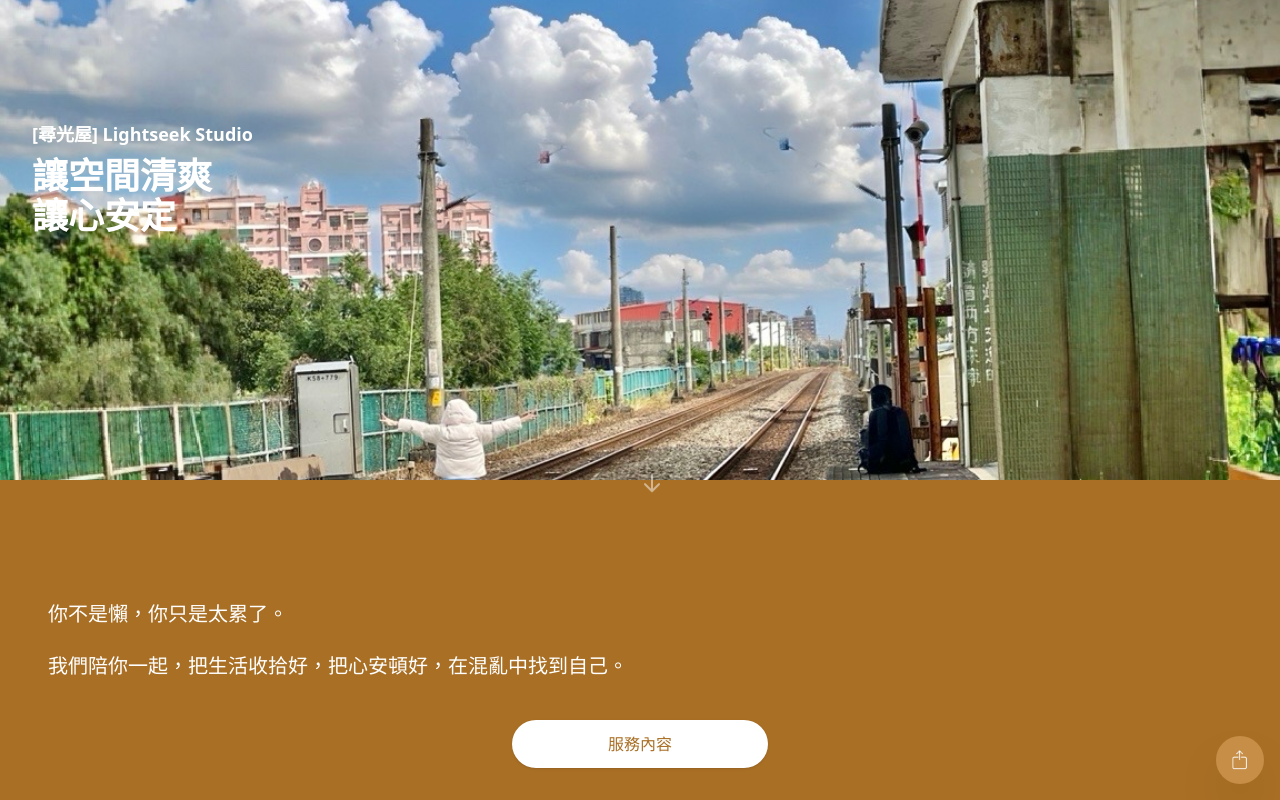
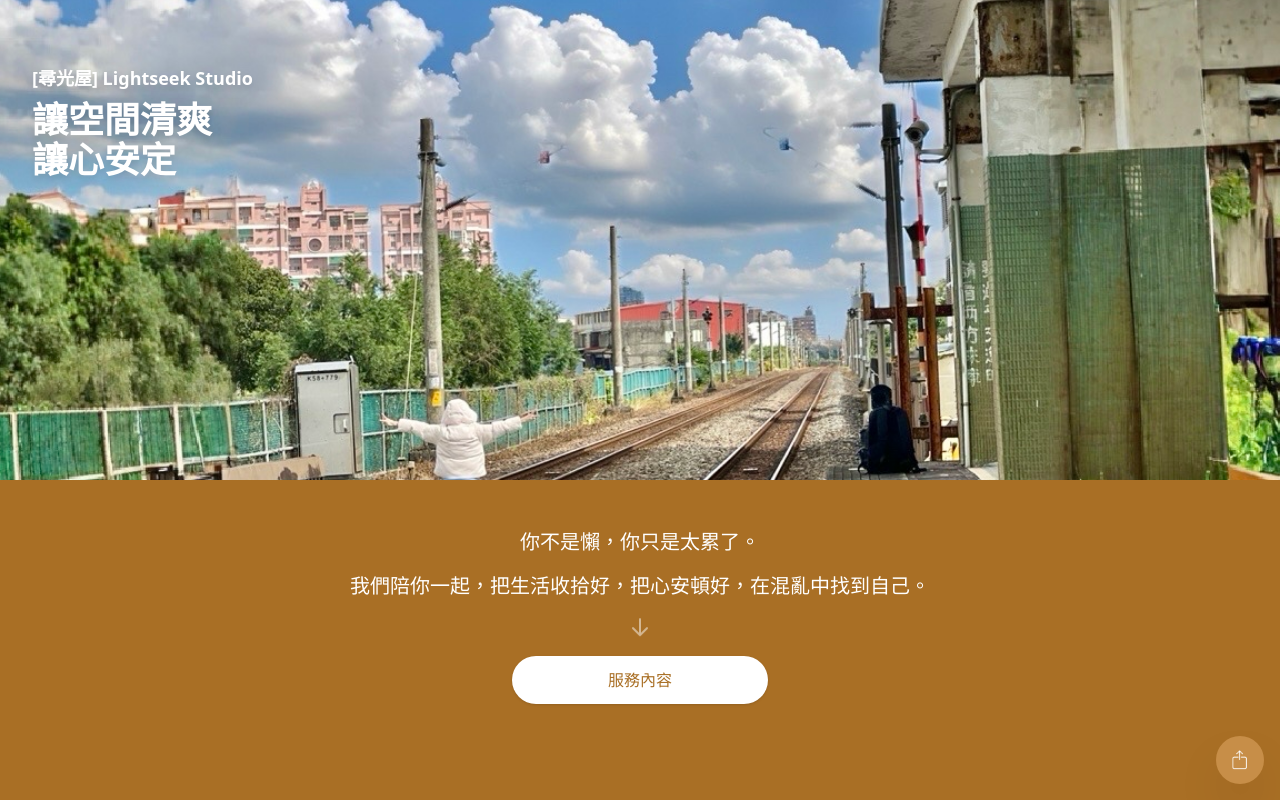
Before and after one commit to lightseek2025/qr-profile, a plain HTML site: page index.html in a window 1280 px wide. Drawn offline with nearby package versions, Linux system fonts and the light colour scheme.

Commit message:
Update index.html

```diff
--- a/index.html
+++ b/index.html
@@ -1,13 +1,13 @@
 <!DOCTYPE html>
 <html lang="zh-Hant" class="scroll-smooth overflow-hidden">
 <head>
-  <meta charset="UTF-8">
+  <meta charset="UTF-8" />
   <meta name="viewport" content="width=device-width, initial-scale=1.0" />
   <title>Lightseek Studio - 讓空間清爽．讓心安定</title>
   <script src="https://cdn.tailwindcss.com"></script>
   <link href="https://cdn.jsdelivr.net/npm/aos@2.3.4/dist/aos.css" rel="stylesheet" />
   <style>
-    /* Hero 區高度 100vh，內部可滾動 */
+    /* Hero 區高度 100vh，可內部滾動，並保留底部安全區緩衝 */
     #hero {
       height: 100vh;
       overflow-y: auto;
@@ -18,35 +18,35 @@
 <body class="bg-white text-gray-800">
   <script>window.addEventListener('load',()=>window.scrollTo(0,0));</script>
 
-  <!-- Hero 區：Banner 60vh + 棕色文案區 40vh -->
+  <!-- Hero 區：Banner (60vh) + 文本 (40vh) -->
   <section id="hero">
-    <!-- Banner 圖片 60vh，並覆蓋 LOGO + 標題 -->
+    <!-- Banner 圖片 60vh -->
     <div class="relative h-[60vh] w-full overflow-hidden">
       <img src="assets/banner.jpg" alt="Banner" class="w-full h-full object-cover object-center">
-      <!-- Logo & 主標：置於圖片左上，中間偏上 -->
-      <div class="absolute left-8 top-1/4 text-white">
+      <!-- 品牌標題：置於圖片偏中上，並加陰影增強可讀性 -->
+      <div class="absolute left-8 top-16 text-white drop-shadow-lg">
         <h2 class="text-lg font-semibold">[尋光屋] Lightseek Studio</h2>
         <h1 class="text-3xl sm:text-4xl font-bold mt-2">讓空間清爽<br>讓心安定</h1>
       </div>
     </div>
-    <!-- 棕色區域 40vh，文字、箭頭、按鈕 -->
-    <div class="h-[40vh] bg-[#A96F25] px-8 sm:px-12 py-12 flex flex-col items-start justify-center text-white space-y-6 relative">
-      <p class="text-lg sm:text-xl leading-relaxed">你不是懶，你只是太累了。</p>
-      <p class="text-lg sm:text-xl leading-relaxed">我們陪你一起，把生活收拾好，把心安頓好，在混亂中找到自己。</p>
-      <!-- 箭頭提示：提示向下滑動以按按鈕 -->
-      <div class="absolute -top-8 left-1/2 transform -translate-x-1/2 opacity-50 animate-bounce">
+    <!-- 文本區 40vh -->
+    <div class="h-[40vh] bg-[#A96F25] px-8 sm:px-12 pt-12 flex flex-col items-center text-white space-y-4 relative">
+      <p class="text-lg sm:text-xl leading-relaxed text-center">你不是懶，你只是太累了。</p>
+      <p class="text-lg sm:text-xl leading-relaxed text-center">我們陪你一起，把生活收拾好，把心安頓好，在混亂中找到自己。</p>
+      <!-- 箭頭提示：位於文本下方，提示滑動並點擊按鈕 -->
+      <div class="opacity-50 animate-bounce">
         <svg class="w-6 h-6 text-white" fill="none" stroke="currentColor" viewBox="0 0 24 24">
           <path stroke-linecap="round" stroke-linejoin="round" stroke-width="2" d="M12 4v16m7-7l-7 7-7-7" />
         </svg>
       </div>
-      <!-- 服務內容按鈕：白底寬按鈕，置底部中心 -->
-      <button id="service-btn" class="absolute bottom-8 left-1/2 transform -translate-x-1/2 w-64 bg-white text-[#A96F25] font-medium px-6 py-3 rounded-full shadow hover:bg-[#E6C99F] transition">
+      <!-- 服務內容按鈕：寬版白底、置於文本下方 -->
+      <button id="service-btn" class="w-64 bg-white text-[#A96F25] font-medium px-6 py-3 rounded-full shadow hover:bg-[#E6C99F] transition">
         服務內容
       </button>
     </div>
   </section>
 
-  <!-- 服務內容區：初始隱藏，點擊後顯示且滾動 -->
+  <!-- 服務內容區：點擊後顯示並滾動至此 -->
   <section id="services" class="py-12 bg-white hidden">
     <div class="max-w-3xl mx-auto p-8 bg-white rounded-xl shadow-lg space-y-6">
       <h3 class="text-3xl font-semibold" data-aos="fade-up">關於公司</h3>
@@ -71,17 +71,14 @@
   <script src="https://cdn.jsdelivr.net/npm/aos@2.3.4/dist/aos.js"></script>
   <script>AOS.init({ duration: 600, once: true });</script>
   <script>
-    // 點擊服務按鈕
     document.getElementById('service-btn').addEventListener('click', () => {
       document.getElementById('services').classList.remove('hidden');
       document.documentElement.classList.remove('overflow-hidden');
       document.getElementById('services').scrollIntoView({ behavior: 'smooth' });
     });
-    // 分享功能
     const shareBtn = document.getElementById('share-btn'), shareUrl = location.origin + location.pathname;
     if (navigator.share) {
-      shareBtn.addEventListener('click', async () => {
-        try { await navigator.share({ title: '[尋光屋] Lightseek Studio', text: '讓空間清爽．讓心安定', url: shareUrl }); } catch {} });
+      shareBtn.addEventListener('click', async () => { try { await navigator.share({ title:'[尋光屋] Lightseek Studio', text:'讓空間清爽．讓心安定', url: shareUrl }); } catch{} });
     } else {
       shareBtn.addEventListener('click', () => { navigator.clipboard.writeText(shareUrl).then(() => alert('連結已複製')); });
     }
```
